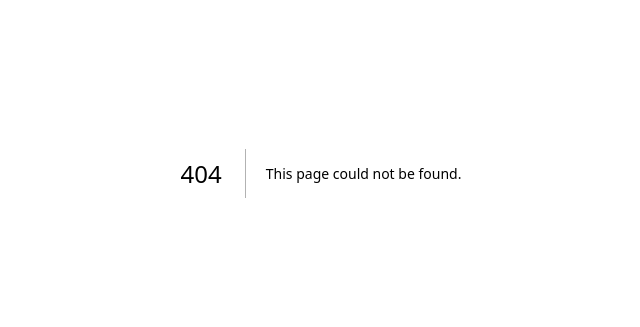
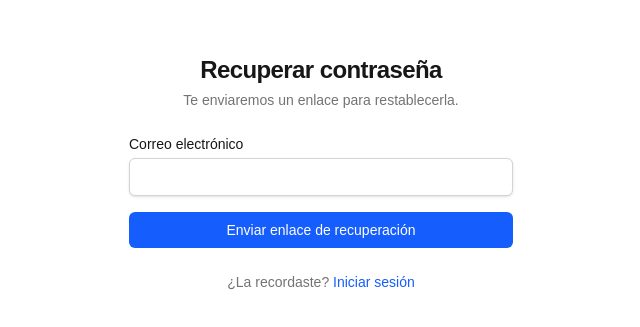
Before and after one commit to little-Johny/10xbuilders-garden, a Next.js app in the folder projects/10x-builders-agent/apps/web/: page /forgot-password in a window 1280 px wide. Before the commit this address had no page. Shown: the part 227-554 px from the top of the page, without its empty margins (319-959 px from the left). Built offline with nearby package versions, Linux system fonts and the light colour scheme; no server answers.

Commit message:
feat(10x-builders-agent): añadir flujo de recuperación de contraseña en la web

```diff
--- a/projects/10x-builders-agent/apps/web/src/app/auth/callback/route.ts
+++ b/projects/10x-builders-agent/apps/web/src/app/auth/callback/route.ts
@@ -14,5 +14,11 @@ export async function GET(request: Request) {
     }
   }
 
+  // Si el enlace de recuperación expiró o es inválido, llevar al usuario de
+  // vuelta a forgot-password con un mensaje claro, no al login genérico.
+  if (next === "/reset-password") {
+    return NextResponse.redirect(`${origin}/forgot-password?error=expired`);
+  }
+
   return NextResponse.redirect(`${origin}/login?error=auth_failed`);
 }
--- /dev/null
+++ b/projects/10x-builders-agent/apps/web/src/app/forgot-password/forgot-password-form.tsx
@@ -0,0 +1,64 @@
+"use client";
+
+import { useState } from "react";
+import { createBrowserClient } from "@supabase/ssr";
+
+export function ForgotPasswordForm() {
+  const [email, setEmail] = useState("");
+  const [sent, setSent] = useState(false);
+  const [loading, setLoading] = useState(false);
+
+  const supabase = createBrowserClient(
+    process.env.NEXT_PUBLIC_SUPABASE_URL!,
+    process.env.NEXT_PUBLIC_SUPABASE_ANON_KEY!
+  );
+
+  async function handleSubmit(e: React.FormEvent) {
+    e.preventDefault();
+    setLoading(true);
+
+    // No distinguimos si el email existe o no: misma respuesta genérica
+    // siempre, para evitar enumeración de cuentas.
+    await supabase.auth.resetPasswordForEmail(email, {
+      redirectTo: `${window.location.origin}/auth/callback?next=/reset-password`,
+    });
+
+    setSent(true);
+    setLoading(false);
+  }
+
+  if (sent) {
+    return (
+      <div className="rounded-md bg-green-50 p-4 text-sm text-green-700 dark:bg-green-900/30 dark:text-green-400">
+        Si existe una cuenta con ese correo, te enviamos un enlace para
+        restablecer tu contraseña. Revisa tu bandeja de entrada (y la carpeta de
+        spam).
+      </div>
+    );
+  }
+
+  return (
+    <form onSubmit={handleSubmit} className="space-y-4">
+      <div>
+        <label htmlFor="email" className="block text-sm font-medium mb-1">
+          Correo electrónico
+        </label>
+        <input
+          id="email"
+          type="email"
+          required
+          value={email}
+          onChange={(e) => setEmail(e.target.value)}
+          className="w-full rounded-md border border-neutral-300 bg-white px-3 py-2 text-sm shadow-sm focus:border-blue-500 focus:outline-none focus:ring-1 focus:ring-blue-500 dark:border-neutral-700 dark:bg-neutral-900"
+        />
+      </div>
+      <button
+        type="submit"
+        disabled={loading}
+        className="w-full rounded-md bg-blue-600 px-4 py-2 text-sm font-medium text-white hover:bg-blue-700 disabled:opacity-50"
+      >
+        {loading ? "Enviando..." : "Enviar enlace de recuperación"}
+      </button>
+    </form>
+  );
+}
--- /dev/null
+++ b/projects/10x-builders-agent/apps/web/src/app/forgot-password/page.tsx
@@ -0,0 +1,40 @@
+import { redirect } from "next/navigation";
+import { createClient } from "@/lib/supabase/server";
+import { ForgotPasswordForm } from "./forgot-password-form";
+
+export default async function ForgotPasswordPage({
+  searchParams,
+}: {
+  searchParams: Promise<{ error?: string }>;
+}) {
+  const supabase = await createClient();
+  const { data: { user } } = await supabase.auth.getUser();
+  if (user) redirect("/");
+
+  const { error } = await searchParams;
+
+  return (
+    <main className="flex min-h-screen items-center justify-center px-4">
+      <div className="w-full max-w-sm space-y-6">
+        <div className="text-center">
+          <h1 className="text-2xl font-semibold tracking-tight">Recuperar contraseña</h1>
+          <p className="mt-1 text-sm text-neutral-500">
+            Te enviaremos un enlace para restablecerla.
+          </p>
+        </div>
+        {error === "expired" && (
+          <div className="rounded-md bg-amber-50 p-3 text-sm text-amber-700 dark:bg-amber-900/30 dark:text-amber-400">
+            El enlace anterior ya no es válido. Solicita uno nuevo.
+          </div>
+        )}
+        <ForgotPasswordForm />
+        <p className="text-center text-sm text-neutral-500">
+          ¿La recordaste?{" "}
+          <a href="/login" className="text-blue-600 hover:underline">
+            Iniciar sesión
+          </a>
+        </p>
+      </div>
+    </main>
+  );
+}
--- a/projects/10x-builders-agent/apps/web/src/app/login/page.tsx
+++ b/projects/10x-builders-agent/apps/web/src/app/login/page.tsx
@@ -18,6 +18,11 @@ export default async function LoginPage() {
         </div>
         <LoginForm />
         <p className="text-center text-sm text-neutral-500">
+          <a href="/forgot-password" className="text-blue-600 hover:underline">
+            ¿Olvidaste tu contraseña?
+          </a>
+        </p>
+        <p className="text-center text-sm text-neutral-500">
           ¿No tienes cuenta?{" "}
           <a href="/signup" className="text-blue-600 hover:underline">
             Crear cuenta
--- /dev/null
+++ b/projects/10x-builders-agent/apps/web/src/app/reset-password/page.tsx
@@ -0,0 +1,19 @@
+import { ResetPasswordForm } from "./reset-password-form";
+
+export default function ResetPasswordPage() {
+  // No redirige según sesión: la sesión de recovery ES una sesión válida.
+  // El form valida con getUser() si el enlace sigue vigente.
+  return (
+    <main className="flex min-h-screen items-center justify-center px-4">
+      <div className="w-full max-w-sm space-y-6">
+        <div className="text-center">
+          <h1 className="text-2xl font-semibold tracking-tight">Nueva contraseña</h1>
+          <p className="mt-1 text-sm text-neutral-500">
+            Elige una contraseña nueva para tu cuenta.
+          </p>
+        </div>
+        <ResetPasswordForm />
+      </div>
+    </main>
+  );
+}
--- /dev/null
+++ b/projects/10x-builders-agent/apps/web/src/app/reset-password/reset-password-form.tsx
@@ -0,0 +1,117 @@
+"use client";
+
+import { useEffect, useState } from "react";
+import { useRouter } from "next/navigation";
+import { createBrowserClient } from "@supabase/ssr";
+import { PasswordInput } from "@/components/password-input";
+import { PasswordRules } from "@/components/password-rules";
+import { validatePassword } from "@/lib/auth/password";
+
+type Status = "checking" | "ready" | "expired";
+
+export function ResetPasswordForm() {
+  const [status, setStatus] = useState<Status>("checking");
+  const [password, setPassword] = useState("");
+  const [confirm, setConfirm] = useState("");
+  const [error, setError] = useState<string | null>(null);
+  const [loading, setLoading] = useState(false);
+  const router = useRouter();
+
+  const supabase = createBrowserClient(
+    process.env.NEXT_PUBLIC_SUPABASE_URL!,
+    process.env.NEXT_PUBLIC_SUPABASE_ANON_KEY!
+  );
+
+  const { valid, checks } = validatePassword(password);
+
+  useEffect(() => {
+    supabase.auth.getUser().then(({ data: { user } }) => {
+      setStatus(user ? "ready" : "expired");
+    });
+    // El cliente se recrea por render; getUser sólo necesita ejecutarse al montar.
+    // eslint-disable-next-line react-hooks/exhaustive-deps
+  }, []);
+
+  async function handleSubmit(e: React.FormEvent) {
+    e.preventDefault();
+    setError(null);
+
+    if (!valid) {
+      setError("La contraseña no cumple con todos los requisitos.");
+      return;
+    }
+
+    if (password !== confirm) {
+      setError("Las contraseñas no coinciden.");
+      return;
+    }
+
+    setLoading(true);
+    const { error } = await supabase.auth.updateUser({ password });
+
+    if (error) {
+      setError(error.message);
+      setLoading(false);
+      return;
+    }
+
+    router.push("/");
+    router.refresh();
+  }
+
+  if (status === "checking") {
+    return (
+      <p className="text-center text-sm text-neutral-500">Verificando enlace...</p>
+    );
+  }
+
+  if (status === "expired") {
+    return (
+      <div className="space-y-4">
+        <div className="rounded-md bg-red-50 p-3 text-sm text-red-700 dark:bg-red-900/30 dark:text-red-400">
+          Este enlace ya no es válido o expiró. Solicita uno nuevo.
+        </div>
+        <a
+          href="/forgot-password"
+          className="block w-full rounded-md bg-blue-600 px-4 py-2 text-center text-sm font-medium text-white hover:bg-blue-700"
+        >
+          Solicitar nuevo enlace
+        </a>
+      </div>
+    );
+  }
+
+  return (
+    <form onSubmit={handleSubmit} className="space-y-4">
+      {error && (
+        <div className="rounded-md bg-red-50 p-3 text-sm text-red-700 dark:bg-red-900/30 dark:text-red-400">
+          {error}
+        </div>
+      )}
+      <PasswordInput
+        id="password"
+        label="Nueva contraseña"
+        value={password}
+        onChange={setPassword}
+        autoComplete="new-password"
+        required
+      />
+      <PasswordRules checks={checks} />
+      <PasswordInput
+        id="confirm"
+        label="Confirmar contraseña"
+        value={confirm}
+        onChange={setConfirm}
+        autoComplete="new-password"
+        required
+      />
+      <button
+        type="submit"
+        disabled={loading || !valid || password !== confirm}
+        className="w-full rounded-md bg-blue-600 px-4 py-2 text-sm font-medium text-white hover:bg-blue-700 disabled:opacity-50"
+      >
+        {loading ? "Guardando..." : "Guardar contraseña"}
+      </button>
+    </form>
+  );
+}
--- a/projects/10x-builders-agent/apps/web/src/lib/supabase/middleware.ts
+++ b/projects/10x-builders-agent/apps/web/src/lib/supabase/middleware.ts
@@ -31,7 +31,13 @@ export async function updateSession(request: NextRequest) {
 
   const { pathname } = request.nextUrl;
 
-  const publicPaths = ["/login", "/signup", "/auth/callback"];
+  const publicPaths = [
+    "/login",
+    "/signup",
+    "/auth/callback",
+    "/forgot-password",
+    "/reset-password",
+  ];
   const isPublic = publicPaths.some((p) => pathname.startsWith(p));
   // Endpoints invocados por servicios externos (Telegram, pg_cron) sin
   // cookies de navegador. Cada uno se autentica con su propio mecanismo:
```
